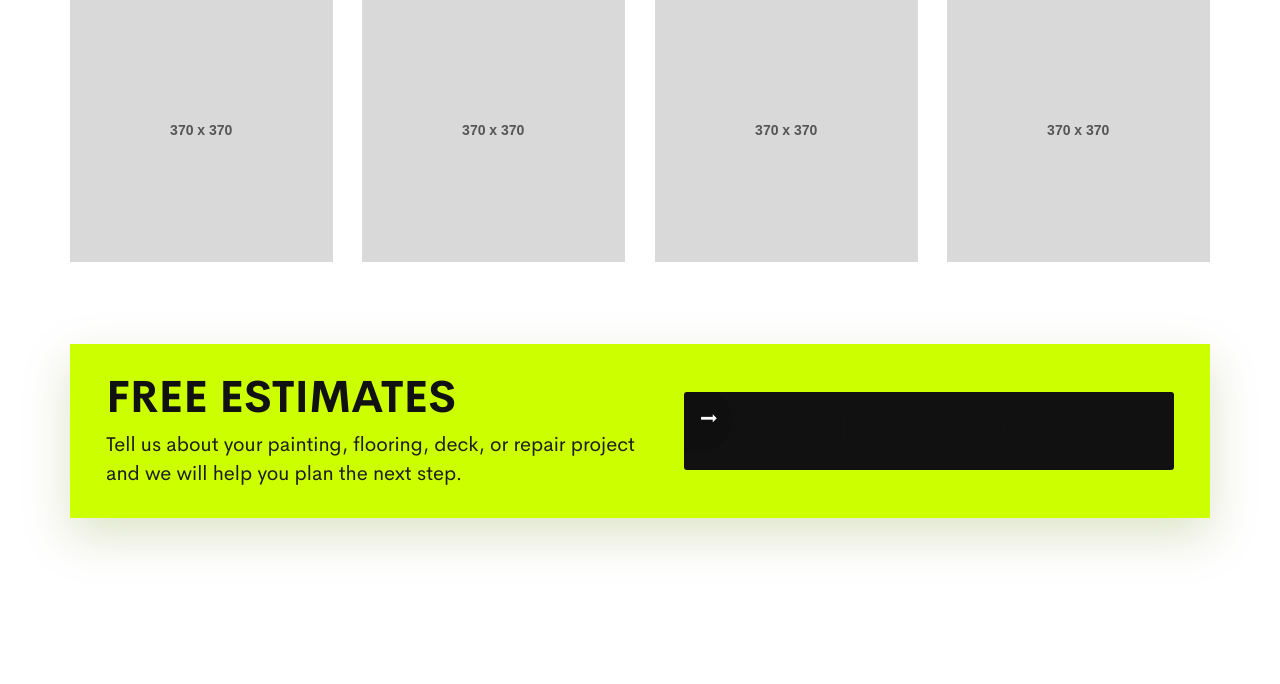
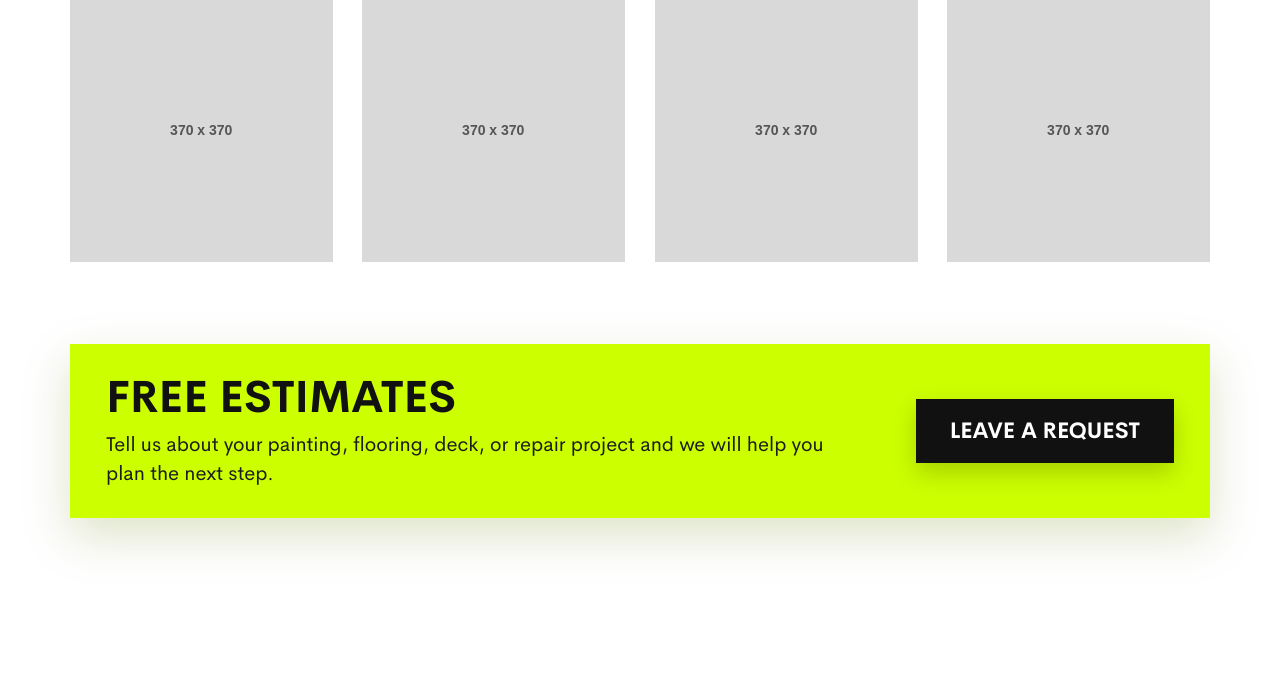
Before and after one commit to haldaniko/plumber_django, a Django app: page / in a window 1280 px wide. Shown: the part 2966-3650 px from the top of the page. Run offline with Django 5.2, Linux system fonts and the light colour scheme; data comes from the database, SQL or seed files in the repository; some libraries are stand-ins or nearby versions.

Commit message:
Refactor free estimates button styles and update button text on homepage

```diff
--- a/static/plumber/assets/css/placeholders.css
+++ b/static/plumber/assets/css/placeholders.css
@@ -231,14 +231,27 @@ p {
     line-height: 1.45;
 }
 
-.free-estimates-banner .theme-btn {
+.free-estimates-banner .free-estimates-btn {
     flex: 0 0 auto;
+    min-height: 64px;
+    padding: 0 34px;
     border: 0;
+    border-radius: 0;
     background: #111;
+    color: #fff;
+    font-family: cerebri-bold;
+    font-size: 22px;
+    line-height: 64px;
+    text-align: center;
+    text-transform: uppercase;
+    cursor: pointer;
+    box-shadow: 0 10px 24px rgba(0, 0, 0, .18);
+    transition: background .2s ease, transform .2s ease;
 }
 
-.free-estimates-banner .theme-btn:before {
+.free-estimates-banner .free-estimates-btn:hover {
     background: #000;
+    transform: translateY(-2px);
 }
 
 .project-modal .modal-content {
--- a/templates/plumber/index.html
+++ b/templates/plumber/index.html
@@ -272,7 +272,7 @@
                         <span>Free Estimates</span>
                         <p>Tell us about your painting, flooring, deck, or repair project and we will help you plan the next step.</p>
                     </div>
-                    <button type="button" class="theme-btn btn-style-one" data-toggle="modal" data-target="#requestModal"><span>Request a Quote</span></button>
+                    <button type="button" class="free-estimates-btn" data-toggle="modal" data-target="#requestModal">Leave a Request</button>
                 </div>
             </div>
         </div>
```
